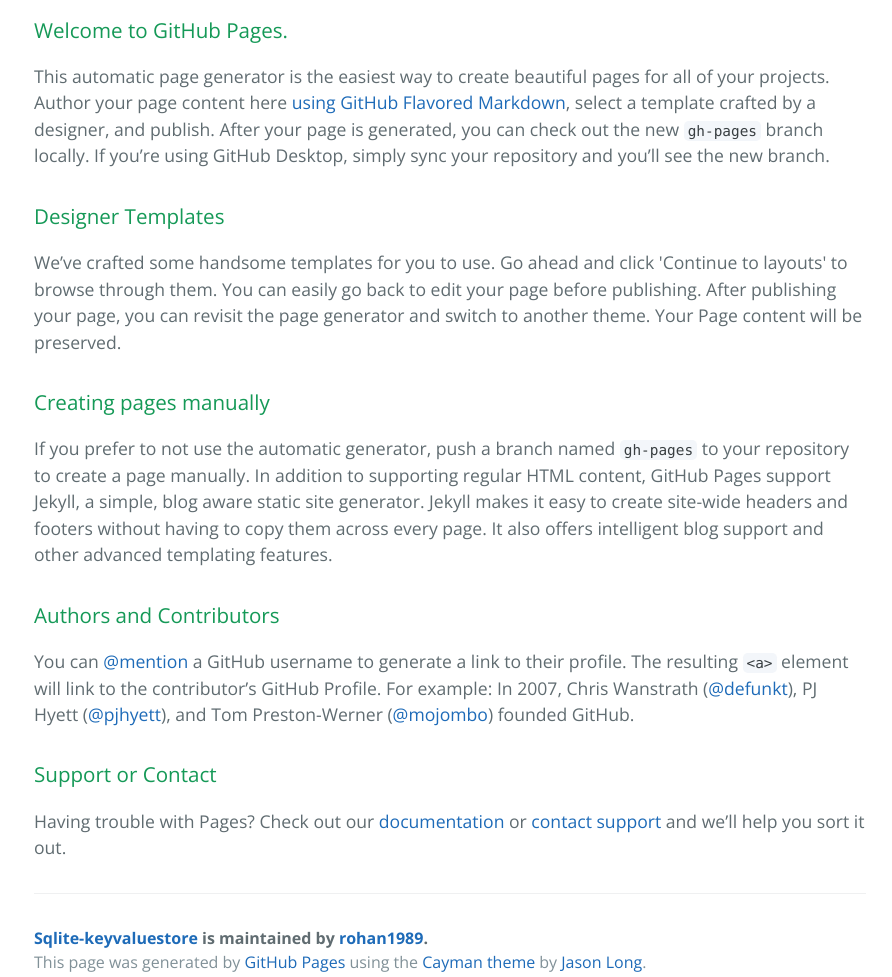
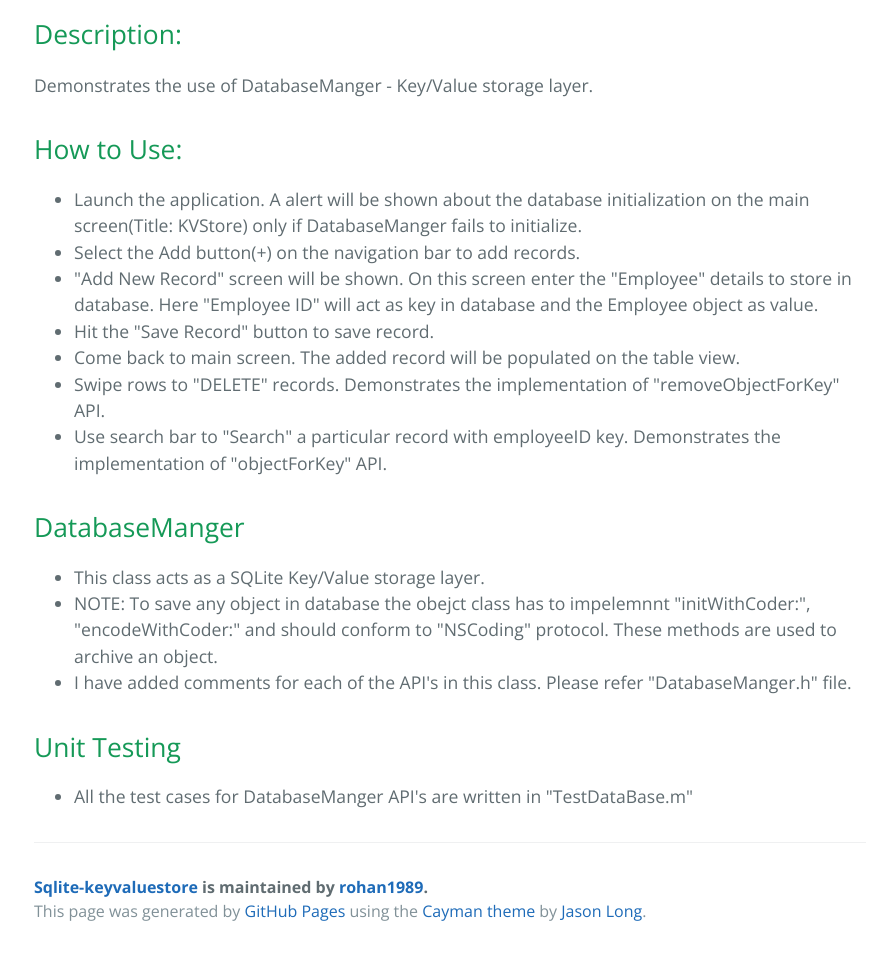
Before and after one commit to rohan1989/SQLite-KeyValueStore, a plain HTML site: page index.html in a window 1280 px wide. Shown: the part 400-1377 px from the top of the page, without its empty margins (190-1082 px from the left). After the commit the page ends 1355 px from the top, so only its background shows below. Drawn offline with nearby package versions, Linux system fonts and the light colour scheme.

```diff
--- a/index.html
+++ b/index.html
@@ -19,30 +19,39 @@
     </section>
 
     <section class="main-content">
-      <h3>
-<a id="welcome-to-github-pages" class="anchor" href="#welcome-to-github-pages" aria-hidden="true"><span class="octicon octicon-link"></span></a>Welcome to GitHub Pages.</h3>
+      <h2>
+<a id="description" class="anchor" href="#description" aria-hidden="true"><span class="octicon octicon-link"></span></a>Description:</h2>
 
-<p>This automatic page generator is the easiest way to create beautiful pages for all of your projects. Author your page content here <a href="https://guides.github.com/features/mastering-markdown/">using GitHub Flavored Markdown</a>, select a template crafted by a designer, and publish. After your page is generated, you can check out the new <code>gh-pages</code> branch locally. If you’re using GitHub Desktop, simply sync your repository and you’ll see the new branch.</p>
+<p>Demonstrates the use of DatabaseManger - Key/Value storage layer.</p>
 
-<h3>
-<a id="designer-templates" class="anchor" href="#designer-templates" aria-hidden="true"><span class="octicon octicon-link"></span></a>Designer Templates</h3>
+<h2>
+<a id="how-to-use" class="anchor" href="#how-to-use" aria-hidden="true"><span class="octicon octicon-link"></span></a>How to Use:</h2>
 
-<p>We’ve crafted some handsome templates for you to use. Go ahead and click 'Continue to layouts' to browse through them. You can easily go back to edit your page before publishing. After publishing your page, you can revisit the page generator and switch to another theme. Your Page content will be preserved.</p>
+<ul>
+<li>Launch the application. A alert will be shown about the database initialization on the main screen(Title: KVStore) only if DatabaseManger fails to initialize.</li>
+<li>Select the Add button(+) on the navigation bar to add records.</li>
+<li>"Add New Record" screen will be shown. On this screen enter the "Employee" details to store in database. Here "Employee ID" will act as key in database and the Employee object as value.</li>
+<li>Hit the "Save Record" button to save record.</li>
+<li>Come back to main screen. The added record will be populated on the table view.</li>
+<li>Swipe rows to "DELETE" records. Demonstrates the implementation of "removeObjectForKey" API.</li>
+<li>Use search bar to "Search" a particular record with employeeID key. Demonstrates the implementation of "objectForKey" API.</li>
+</ul>
 
-<h3>
-<a id="creating-pages-manually" class="anchor" href="#creating-pages-manually" aria-hidden="true"><span class="octicon octicon-link"></span></a>Creating pages manually</h3>
+<h2>
+<a id="databasemanger" class="anchor" href="#databasemanger" aria-hidden="true"><span class="octicon octicon-link"></span></a>DatabaseManger</h2>
 
-<p>If you prefer to not use the automatic generator, push a branch named <code>gh-pages</code> to your repository to create a page manually. In addition to supporting regular HTML content, GitHub Pages support Jekyll, a simple, blog aware static site generator. Jekyll makes it easy to create site-wide headers and footers without having to copy them across every page. It also offers intelligent blog support and other advanced templating features.</p>
+<ul>
+<li>This class acts as a SQLite Key/Value storage layer.</li>
+<li>NOTE: To save any object in database the obejct class has to impelemnnt "initWithCoder:", "encodeWithCoder:" and should conform to "NSCoding" protocol. These methods are used to archive an object.</li>
+<li>I have added comments for each of the API's in this class. Please refer "DatabaseManger.h" file.</li>
+</ul>
 
-<h3>
-<a id="authors-and-contributors" class="anchor" href="#authors-and-contributors" aria-hidden="true"><span class="octicon octicon-link"></span></a>Authors and Contributors</h3>
+<h2>
+<a id="unit-testing" class="anchor" href="#unit-testing" aria-hidden="true"><span class="octicon octicon-link"></span></a>Unit Testing</h2>
 
-<p>You can <a href="https://github.com/blog/821" class="user-mention">@mention</a> a GitHub username to generate a link to their profile. The resulting <code>&lt;a&gt;</code> element will link to the contributor’s GitHub Profile. For example: In 2007, Chris Wanstrath (<a href="https://github.com/defunkt" class="user-mention">@defunkt</a>), PJ Hyett (<a href="https://github.com/pjhyett" class="user-mention">@pjhyett</a>), and Tom Preston-Werner (<a href="https://github.com/mojombo" class="user-mention">@mojombo</a>) founded GitHub.</p>
-
-<h3>
-<a id="support-or-contact" class="anchor" href="#support-or-contact" aria-hidden="true"><span class="octicon octicon-link"></span></a>Support or Contact</h3>
-
-<p>Having trouble with Pages? Check out our <a href="https://help.github.com/pages">documentation</a> or <a href="https://github.com/contact">contact support</a> and we’ll help you sort it out.</p>
+<ul>
+<li>All the test cases for DatabaseManger API's are written in "TestDataBase.m"</li>
+</ul>
 
       <footer class="site-footer">
         <span class="site-footer-owner"><a href="https://github.com/rohan1989/SQLite-KeyValueStore">Sqlite-keyvaluestore</a> is maintained by <a href="https://github.com/rohan1989">rohan1989</a>.</span>
```
Also changed, not shown: params.json (+1 -1 lines).
